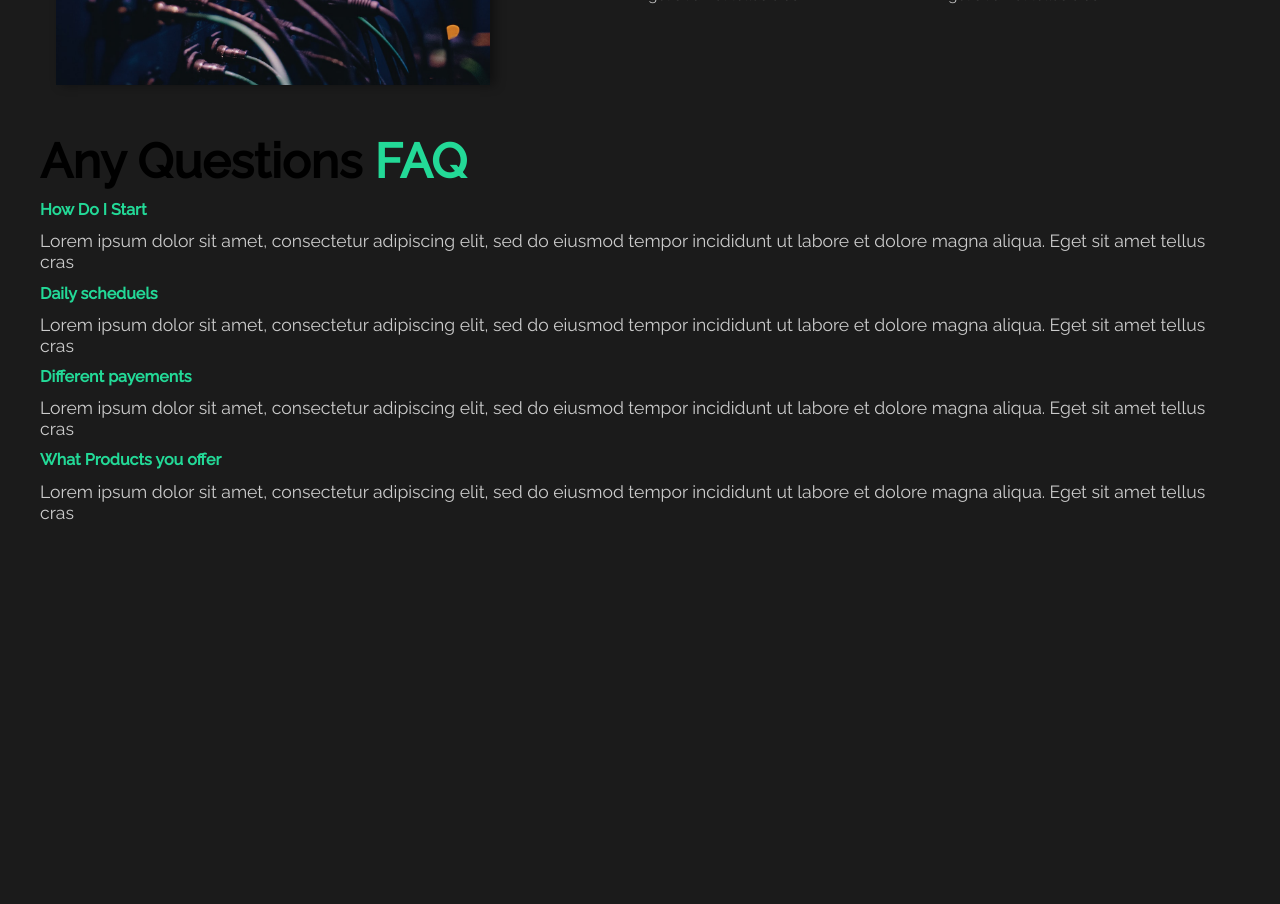
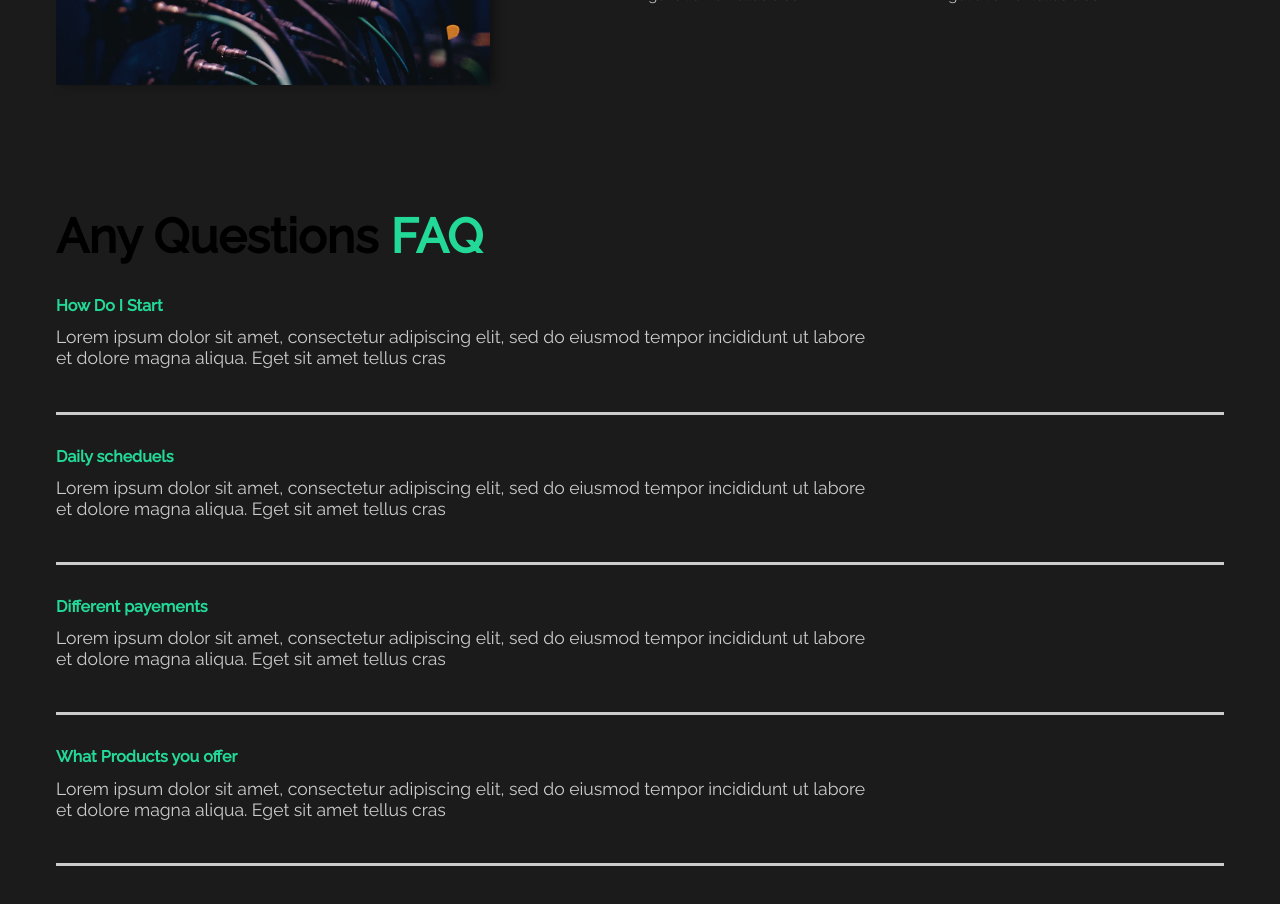
Before and after one commit to lahcenbcf/brandTemplate, a React (Vite) app: page / in a window 1280 px wide. Shown: the part 1200-2104 px from the top of the page. Before the commit the page ends 1734 px from the top, so only its background shows below. Built offline with nearby package versions, Linux system fonts and the light colour scheme.

Commit message:
7-style faqSection and add routes

```diff
--- a/src/App.jsx
+++ b/src/App.jsx
@@ -1,6 +1,8 @@
 import {BrowserRouter as Router,Route,Routes, Outlet} from 'react-router-dom'
 //import pages
 import AboutUs from './pages/AboutUs'
+import OurWork from './pages/OurWork'
+import Contact from "./pages/Contact"
 import Navbar from './components/navbar/Navbar'
 function App() {
   return (
@@ -8,6 +10,8 @@ function App() {
     <Routes>
     <Route path='/' element={<AppLayout />}>
     <Route path='/' element={<AboutUs />} />
+    <Route path='/ourwork' element={<OurWork />} />
+    <Route path="/contact" element={<Contact />} />
     </Route>
 
 
--- a/src/components/faq/Faq.jsx
+++ b/src/components/faq/Faq.jsx
@@ -1,5 +1,4 @@
-import React from 'react'
-
+import "./styles.css"
 function Faq() {
   return (
     <div className='faq'>
--- /dev/null
+++ b/src/components/faq/styles.css
@@ -0,0 +1,19 @@
+.faq{
+    max-width: 1200px;
+    margin: 6rem auto;
+    padding: 1rem;
+}
+.question{
+    margin: 2rem 0px;
+    border-bottom: solid 3px #ccc;
+    padding-bottom: 2rem;
+}
+.question p{
+    width: 100%;
+}
+
+@media(min-width:800px){
+ .question p{
+    width: 70%;
+ }
+}
--- a/src/index.css
+++ b/src/index.css
@@ -20,10 +20,22 @@ button{
   background:transparent;
   transition: all .4s ease-in-out;
   color: white;
-  &:hover{
+  position: relative;
+  &::after{
+    content: "";
+    position: absolute;
+    top: 0;
+    left: 0;
+    width: 0%;
+    transition: all .5s ease-in-out;
+    height: 100%;
+    z-index: -1;
     background-color:#23d997;
-    color: white;
   }
+  &:hover::after{
+    width: 100%;
+  }
+
 }
 
 h3{
--- /dev/null
+++ b/src/pages/Contact.jsx
@@ -0,0 +1,7 @@
+function Contact() {
+  return (
+    <div>Contact</div>
+  )
+}
+
+export default Contact
--- /dev/null
+++ b/src/pages/OurWork.jsx
@@ -0,0 +1,9 @@
+const OurWork = () => {
+  return (
+    <div>
+      Our work
+    </div>
+  )
+}
+
+export default OurWork
```
